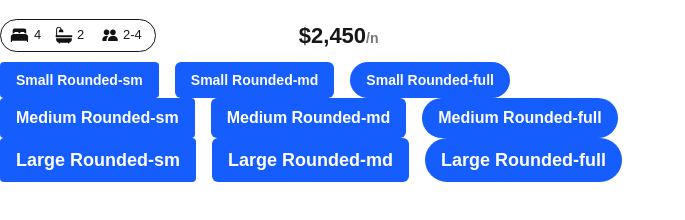
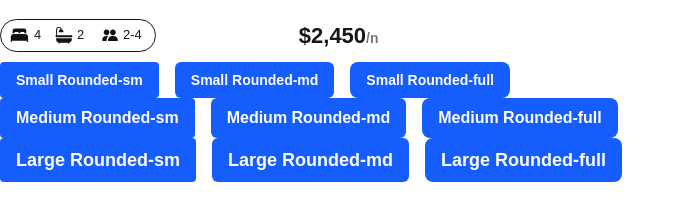
Before and after one commit to Tsegaw-Mao/alx-project-0x00-setup, a Next.js app in the folder alx-project-0x00/: page /landing in a window 1280 px wide. Shown: the part 388-608 px from the top of the page, without its empty margins (0-685 px from the left). Built offline with nearby package versions, Linux system fonts and the light colour scheme.

Commit message:
Advanced Task

```diff
--- a/alx-project-0x00/pages/landing.tsx
+++ b/alx-project-0x00/pages/landing.tsx
@@ -11,21 +11,21 @@ const Landing: React.FC = () => {
                 {/* Small Buttons */}
                 <Button title="Small Rounded-sm" styles="text-sm rounded-sm" />
                 <Button title="Small Rounded-md" styles="text-sm rounded-md" />
-                <Button title="Small Rounded-full" styles="text-sm rounded-full" />
+                <Button title="Small Rounded-full" styles="text-sm rounded-lg" />
             </div>
 
             <div className="space-x-4">
                 {/* Medium Buttons */}
                 <Button title="Medium Rounded-sm" styles="text-base rounded-sm" />
                 <Button title="Medium Rounded-md" styles="text-base rounded-md" />
-                <Button title="Medium Rounded-full" styles="text-base rounded-full" />
+                <Button title="Medium Rounded-full" styles="text-base rounded-lg" />
             </div>
 
             <div className="space-x-4">
                 {/* Large Buttons */}
                 <Button title="Large Rounded-sm" styles="text-lg rounded-sm" />
                 <Button title="Large Rounded-md" styles="text-lg rounded-md" />
-                <Button title="Large Rounded-full" styles="text-lg rounded-full" />
+                <Button title="Large Rounded-full" styles="text-lg rounded-lg" />
             </div>
         </div>
     )
```
